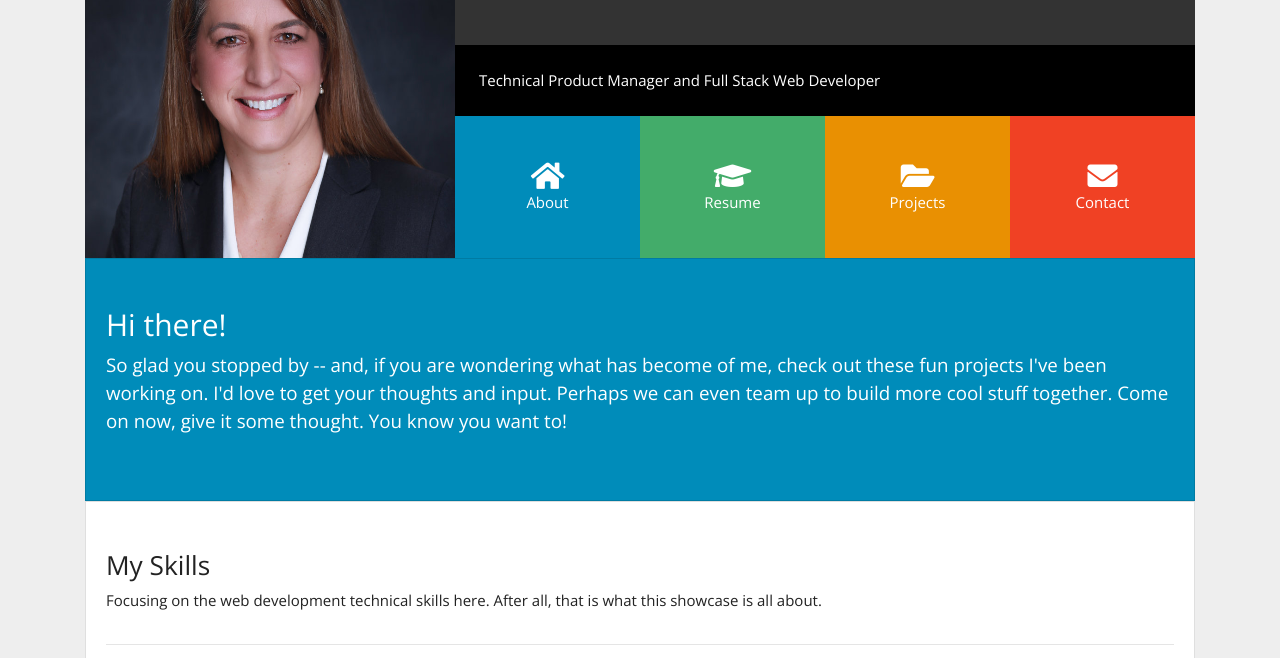
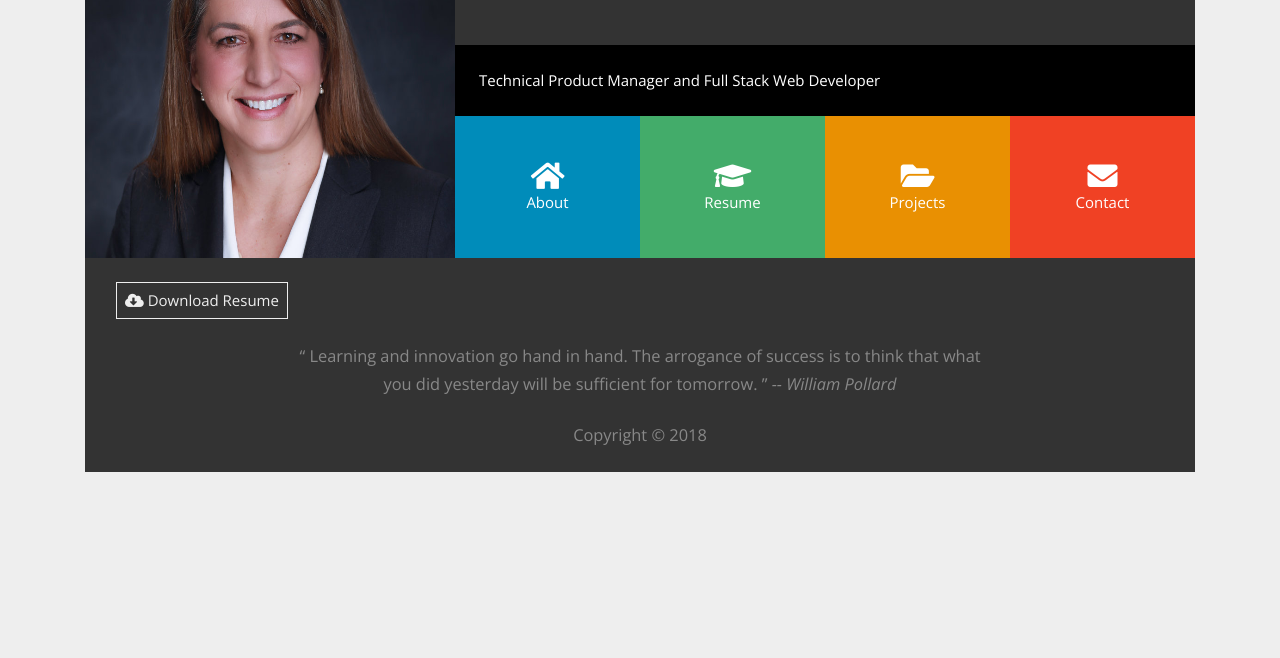
Before and after one commit to jmcoleman/Portfolio, a plain HTML site: page index.html in a window 1280 px wide. Shown: the part 126-784 px from the top of the page. Drawn offline with nearby package versions, Linux system fonts and the light colour scheme; some packages are replaced by stand-ins of ours; a script that the page names is missing.

Commit message:
added resume download

```diff
--- a/index.html
+++ b/index.html
@@ -94,7 +94,7 @@
         </header>
 
         <!-- ABOUT -->
-        <div id="about" class="collapse show">
+        <div id="about" class="collapse">
             <div class="card card-body bg-primary text-white py-5">
                 <h2>Hi there!</h2>
                 <p class="lead">So glad you stopped by -- and, if you are wondering what has become of me, check out these fun projects I've been working on.  I'd love to get your thoughts and input. Perhaps we can even team up to build more cool stuff together.  Come on now, give it some thought.  You know you want to!
@@ -350,8 +350,8 @@
 
                 <div class="row">
                     <div class="col-md-12 m-auto">
-                        <a href="#" class="btn btn-outline-light ml-3">
-                            <i class="fas fa-cloud"></i> Download Resume
+                        <a href="/assets/docs/Jenni Coleman.pdf" class="btn btn-outline-light ml-3">
+                            <i class="fas fa-cloud-download-alt"></i> Download Resume
                         </a>
                     </div>
                 </div>
```
Also changed, not shown: 1 other file.
